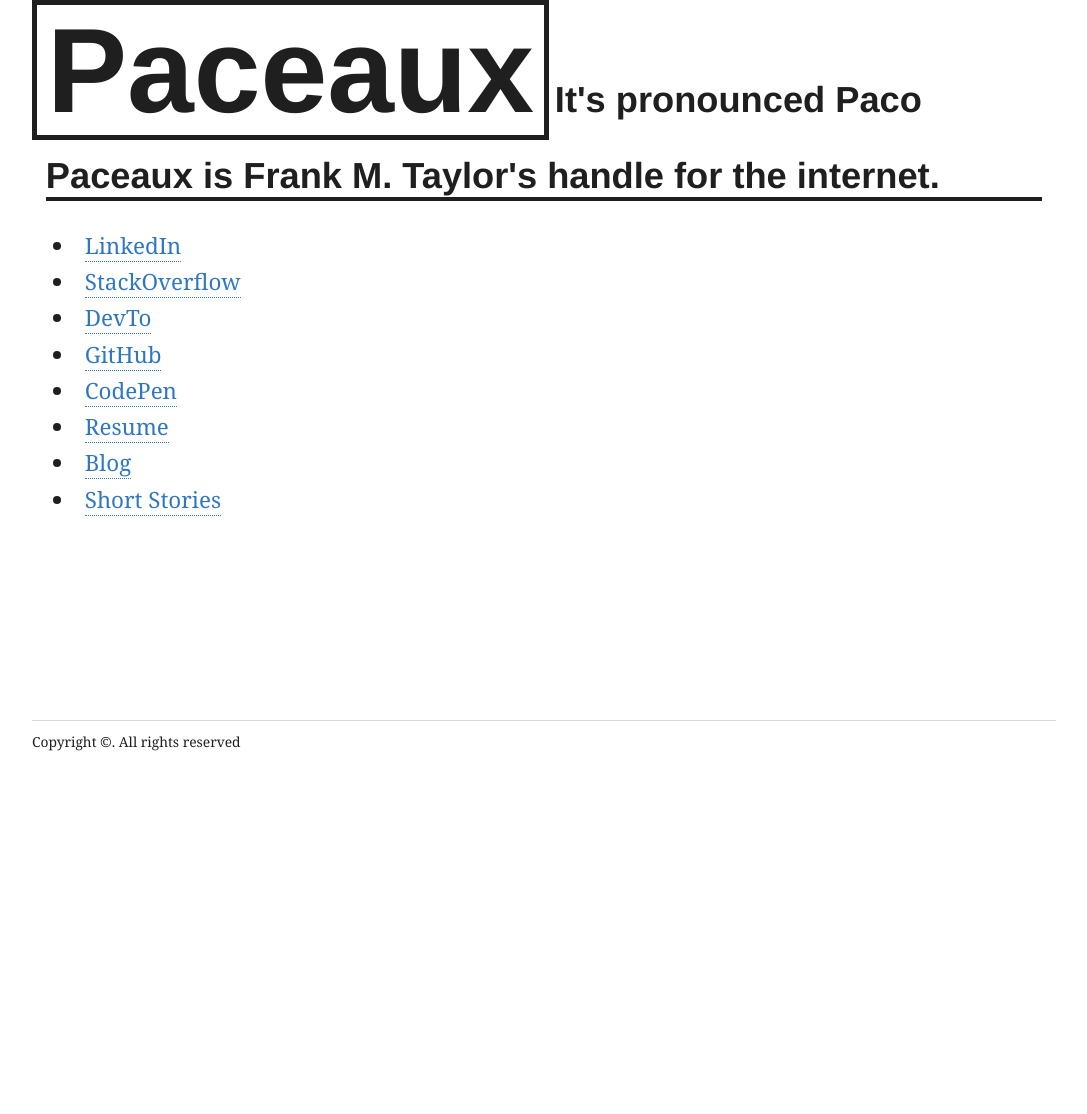
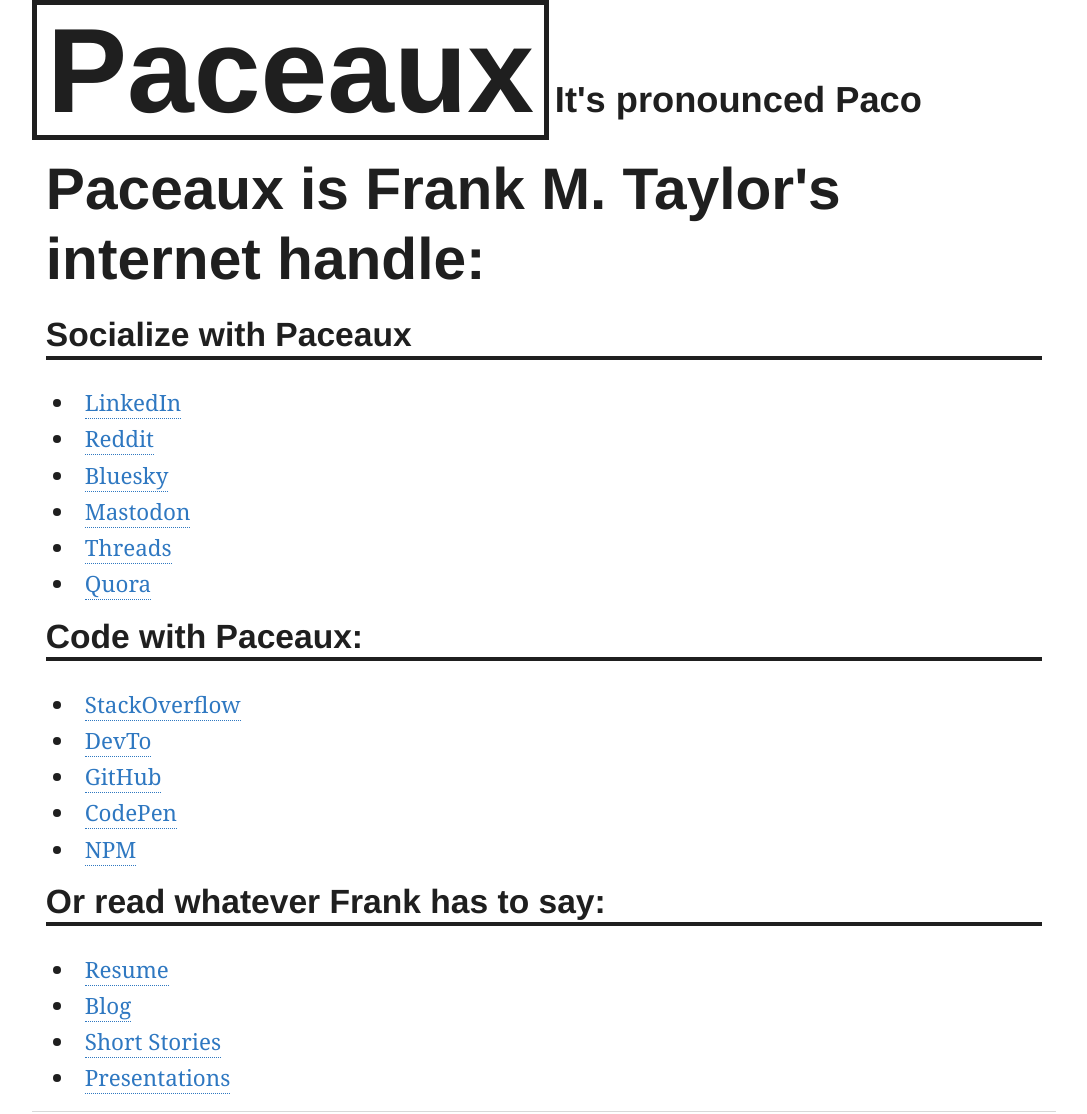
Before and after one commit to paceaux/paceaux, a website: page src/index.html in a window 1280 px wide. Shown: the top 1114 px of the page, without its empty margins (96-1183 px from the left). Before the commit the page ends 800 px from the top, so only its background shows below. Drawn offline with Linux system fonts and the light colour scheme.

Commit message:
reorganizes links and makes layout / design consistent

```diff
--- a/src/assets/css/paceaux.css
+++ b/src/assets/css/paceaux.css
@@ -1,85 +1,3 @@
- @keyframes fadein {
-     0% {
-         color: rgba(0, 0, 0, 0.01);
-     }
-
-     100% {
-         color: rgba(55, 55, 55, 1);
-     }
- }
-
- * {
-    padding: 0;
-    margin: 0;
- }
-
- body {
-    --gridRail: 10%;
-    --sectionFlow: row;
-    display: grid;
-    grid-template-areas:
-    'railP header railS'
-    'railP main   railS'
-    'railP footer railS';
-    grid-template-rows: auto 1fr 10%;
-    grid-template-columns: var(--gridRail) 1fr var(--gridRail);
-    min-height: 100vh;
- }
-
- .g-header {
-    display: grid;
-    grid-template-rows: auto auto;
-    grid-template-columns: 3;
-    grid-area: header;
- }
-
-.g-header__title {
-     display: inline-block;
-     font-size: clamp(var(--biggestTitleSize), 7rem, 120px);
-     line-height: 1;
-     padding: 5px 10px;
-     border: 5px solid;
-     margin: 0;
-     transform-origin: bottom left;
-     animation-name: fall;
-     animation-duration: 1.3s;
-     animation-timing-function: ease-in;
-     animation-iteration-count: 1;
-     animation-direction: linear;
- }
-
-.g-header__subtitle {
-     display: inline-block;
-    font-family: var(--titleFontFamily);
-    font-weight: var(--heaviestFontWeight);
-    font-size: var(--bigTitleSize);
-    line-height: var(--smallLineHeight);
-     margin: 0;
-     animation-name: hop;
-     animation-duration: 2s;
-     animation-timing-function: ease-in-out;
-     animation-iteration-count: 1;
-     animation-direction: linear;
- }
-
-.g-main {
-    grid-area: main;
-}
-
- .g-footer {
-     grid-area: footer;
-     border-top: 1px solid #d8d8d8
- }
-
- section {
-     animation-name: fadein;
-     animation-duration: 2s;
-     animation-timing-function: ease-in-out;
-     animation-iteration-count: 1;
-     animation-direction: linear;
- }
-
-
  @keyframes fall {
      0% {
          transform: rotate(-90deg)
@@ -139,11 +57,92 @@
      }
  }
 
- main {
-     animation-name: fadein;
-     animation-duration: .3s;
-     animation-delay: 1.5s;
+@keyframes fadein {
+     0% {
+         color: rgba(0, 0, 0, 0.01);
+     }
+
+     100% {
+         color: rgba(55, 55, 55, 1);
+     }
+ }
+
+ * {
+    padding: 0;
+    margin: 0;
+ }
+
+ body {
+    --gridRail: 10%;
+    --sectionFlow: row;
+    display: grid;
+    grid-template-areas:
+        'railP header railS'
+        'railP main   railS'
+        'railP footer railS';
+    grid-template-rows: auto 1fr 10%;
+    grid-template-columns: var(--gridRail) 1fr var(--gridRail);
+    min-height: 100vh;
+ }
+
+ .g-header {
+    display: grid;
+    grid-template-rows: auto auto;
+    grid-template-columns: 3;
+    grid-area: header;
+ }
+
+.g-header__title {
+     display: inline-block;
+     font-size: clamp(var(--biggestTitleSize), 7rem, 120px);
+     line-height: 1;
+     padding: 5px 10px;
+     border: 5px solid;
+     margin: 0;
+     transform-origin: bottom left;
+     animation-name: fall;
+     animation-duration: 1.3s;
+     animation-timing-function: ease-in;
      animation-iteration-count: 1;
+     animation-direction: linear;
+ }
+
+.g-header__subtitle {
+     display: inline-block;
+    font-family: var(--titleFontFamily);
+    font-weight: var(--heaviestFontWeight);
+    font-size: var(--bigTitleSize);
+    line-height: var(--smallLineHeight);
+     margin: 0;
+     animation-name: hop, fadein;
+     animation-duration: 2s, 1s;
+     animation-timing-function: ease-in, ease-in;
+     animation-iteration-count: 1, 1;
+     animation-direction: linear;
+ }
+
+.g-main {
+    grid-area: main;
+}
+
+ .g-footer {
+     grid-area: footer;
+     border-top: 1px solid #d8d8d8
+ }
+
+.g-main__title {
+    font-size: var(--biggestTitleSize);
+}
+
+ .g-main, .linkList, .linkList__link {
+    animation-name: fadein;
+    animation-duration: .75s;
+    animation-timing-function: ease-in;
+    animation-iteration-count: 1;
+ }
+
+ .linkList__link {
+    animation-duration: 1.5s;
  }
 
  .linkList__title {
--- a/src/index.html
+++ b/src/index.html
@@ -15,12 +15,34 @@
     </hgroup>
   </header>
   <main class="g-main">
+    <h2 class="g-main__title"> Paceaux is Frank M. Taylor's internet handle:</h2>
     <section class="linkList">
-      <h2 class="linkList__title">Paceaux is Frank M. Taylor's handle for the internet.</h2>
+      <h3 class="linkList__title">Socialize with Paceaux</h3>
       <ul class="linkList__list">
         <li class="linkList__item">
           <a class="linkList__link" href="https://www.linkedin.com/in/paceaux/">LinkedIn</a>
         </li>
+        <li class="linkList__item">
+          <a class="linkList__link" href="https://www.reddit.com/user/paceaux">Reddit</a>
+        </li>
+        <li class="linkList__item">
+          <a class="linkList__link" href="https://bsky.app/profile/paceaux.bsky.social">Bluesky</a>
+        </li>
+        <li class="linkList__item">
+          <a class="linkList__link" href="https://mastodon.social/@paceaux">Mastodon</a>
+        </li>
+             <li class="linkList__item">
+          <a class="linkList__link" href="https://www.threads.net/@paceaux">Threads</a>
+        </li>
+        </li>
+             <li class="linkList__item">
+          <a class="linkList__link" href="https://www.quora.com/profile/Frank-M-Taylor-1">Quora</a>
+        </li>
+      </ul>
+    </section>
+    <section class="linkList">
+      <h3 class="linkList__title">Code with Paceaux:</h3>
+      <ul class="linkList__list">
         <li class="linkList__item">
           <a class="linkList__link" href="https://stackoverflow.com/users/1045901/paceaux">StackOverflow</a>
         </li>
@@ -34,6 +56,14 @@
           <a class="linkList__link" href="https://codepen.io/paceaux">CodePen</a>
         </li>
         <li class="linkList__item">
+          <a class="linkList__link" href="https://www.npmjs.com/~paceaux">NPM</a>
+        </li>
+      </ul>
+    </section>
+    <section class="linkList">
+      <h3 class="linkList__title">Or read whatever Frank has to say:</h3>
+      <ul class="linkList__list">
+        <li class="linkList__item">
           <a class="linkList__link" href="https://frankmtaylor.com">Resume</a>
         </li>
         <li class="linkList__item">
@@ -41,6 +71,9 @@
         </li>
         <li class="linkList__item">
           <a class="linkList__link" href="https://stories.frankmtaylor.com">Short Stories</a>
+        </li>
+        <li class="linkList__item">
+          <a class="linkList__link" href="https://presentations.frankmtaylor.com">Presentations</a>
         </li>
       </ul>
     </section>
```
